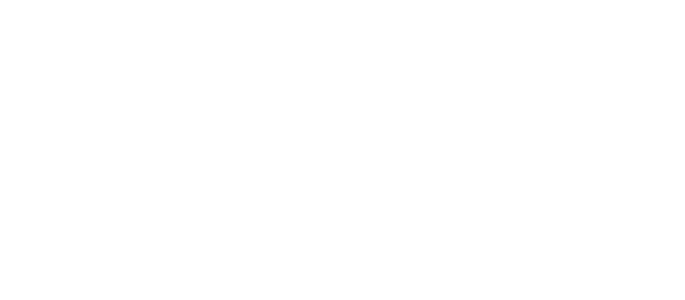
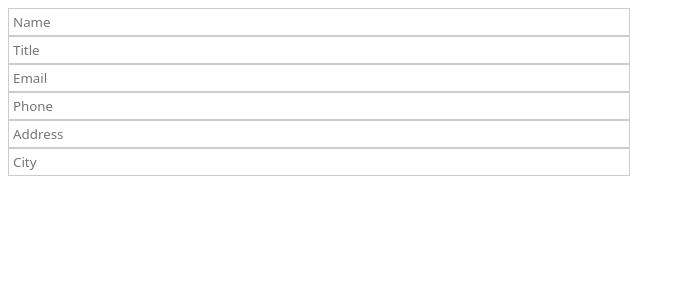
Before and after one commit to SQUASHD/cv-project, a React (Create React App) app: page / in a window 1280 px wide. Shown: the top 300 px of the page, without its empty margins (0-685 px from the left). Built offline with nearby package versions, Linux system fonts and the light colour scheme.

Commit message:
Create a basic CV form and preview for personal info with some styling

```diff
--- /dev/null
+++ b/src/App.css
@@ -0,0 +1,17 @@
+* {
+  font-family: system-ui, -apple-system, BlinkMacSystemFont, 'Segoe UI', Roboto, Oxygen, Ubuntu, Cantarell, 'Open Sans', 'Helvetica Neue', sans-serif;
+}
+
+.cv-containers {
+  display: grid;
+  grid-template-columns: 1fr 1fr;
+  grid-gap: 20px;
+}
+
+.cv-builder-container,
+.cv-previer-container {
+  display: flex;
+  flex-direction: column;
+  width: 100%;
+  height: 100%;
+}
--- a/src/App.js
+++ b/src/App.js
@@ -1,11 +1,64 @@
-import React, { Component } from "react";
-// import Info from "./Components/Info";
-// import Experience from "./Components/Experience";
-// import Education from "./Components/Education";
+import React, { Component } from 'react';
+import CVPreview from './Components/CVPreview';
+import CVForm from './Components/CVForm';
+import './App.css';
 
 class App extends Component {
+  constructor(props) {
+    super(props);
+    this.state = {
+      personalDetails: {
+        name: '',
+        title: '',
+        email: '',
+        phone: '',
+        address: '',
+        city: '',
+      },
+      // experience: [],
+      // education: [],
+    };
+  }
+
+  handleChange = (e) => {
+    this.setState((prevState) => ({
+      personalDetails: {
+        ...prevState.personalDetails,
+        [e.target.name]: e.target.value,
+      },
+    }));
+  };
+
   render() {
-    return <div></div>;
+    const { name, title, email, phone, address, city } =
+      this.state.personalDetails;
+    return (
+      <div className="App">
+        <div className="cv-containers">
+          <div className="cv-builder-container">
+            <CVForm
+              name={name}
+              title={title}
+              email={email}
+              phone={phone}
+              address={address}
+              city={city}
+              handleChange={this.handleChange}
+            />
+          </div>
+          <div className="cv-preview-container">
+            <CVPreview
+              name={name}
+              title={title}
+              email={email}
+              phone={phone}
+              address={address}
+              city={city}
+            />
+          </div>
+        </div>
+      </div>
+    );
   }
 }
 
--- /dev/null
+++ b/src/Components/CVForm.css
@@ -0,0 +1,15 @@
+* {
+  font-family: inherit;
+}
+
+.cv-form {
+  display: flex;
+  flex-direction: column;
+}
+
+input {
+  appearance: none;
+  outline: none;
+  border: 1px solid #ccc;
+  padding: 4px;
+}
--- /dev/null
+++ b/src/Components/CVForm.js
@@ -0,0 +1,57 @@
+import React, { Component } from 'react';
+import './CVForm.css';
+
+class CVForm extends Component {
+  render() {
+    const { name, title, email, phone, address, city, handleChange } =
+      this.props;
+    return (
+      <div className="cv-form">
+        <input
+          name="name"
+          type="text"
+          placeholder="Name"
+          value={name}
+          onChange={handleChange}
+        />
+        <input
+          name="title"
+          type="text"
+          placeholder="Title"
+          value={title}
+          onChange={handleChange}
+        />
+        <input
+          name="email"
+          type="text"
+          placeholder="Email"
+          value={email}
+          onChange={handleChange}
+        />
+        <input
+          name="phone"
+          type="text"
+          placeholder="Phone"
+          value={phone}
+          onChange={handleChange}
+        />
+        <input
+          name="address"
+          type="text"
+          placeholder="Address"
+          value={address}
+          onChange={handleChange}
+        />
+        <input
+          name="city"
+          type="text"
+          placeholder="City"
+          value={city}
+          onChange={handleChange}
+        />
+      </div>
+    );
+  }
+}
+
+export default CVForm;
--- /dev/null
+++ b/src/Components/CVPreview.js
@@ -0,0 +1,18 @@
+import React from 'react';
+
+function CVPreview(props) {
+  return (
+    <div className="cv-preview">
+      <div className="personal-info">
+        <h1>{props.name}</h1>
+        <h2>{props.title}</h2>
+        <p>{props.email}</p>
+        <p>{props.phone}</p>
+        <p>{props.address}</p>
+        <p>{props.city}</p>
+      </div>
+    </div>
+  );
+}
+
+export default CVPreview;
```
